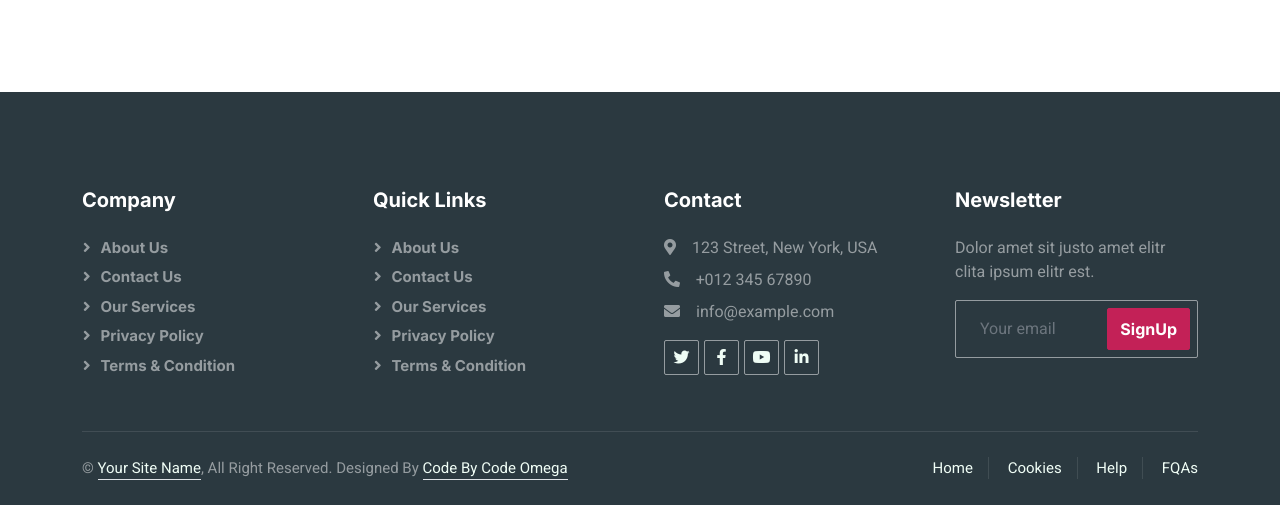
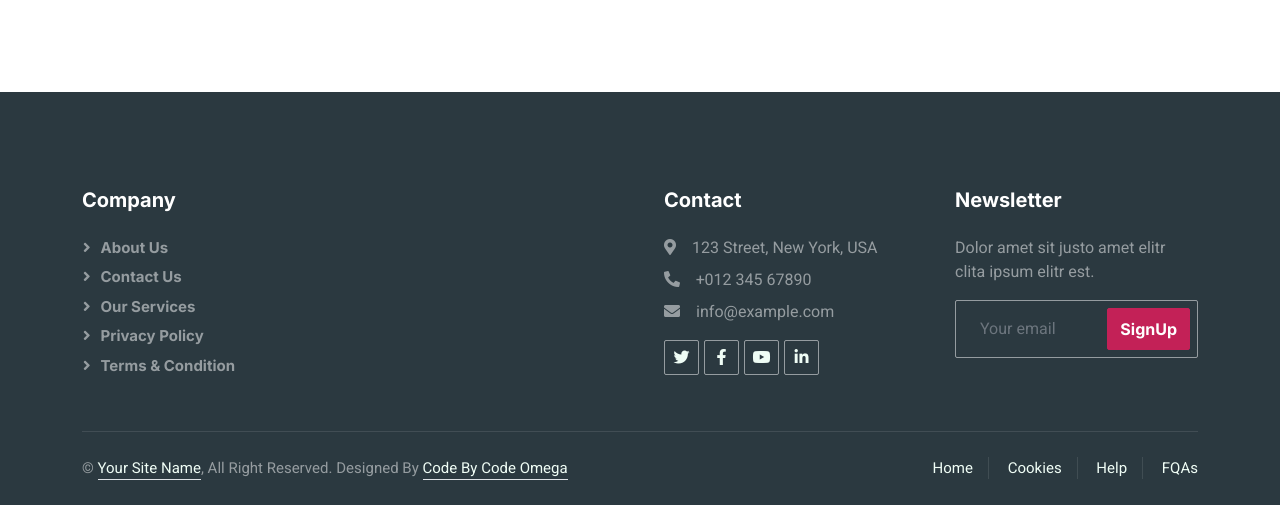
Before and after one commit to Mehekjain05/SmartHire, a Flask app: page /about in a window 1280 px wide. Shown: the part 1066-1571 px from the top of the page. Run offline with Flask 3, Linux system fonts and the light colour scheme; some libraries are stand-ins or nearby versions.

Commit message:
just removed shit

```diff
--- a/templates/about.html
+++ b/templates/about.html
@@ -118,13 +118,16 @@
                         <a class="btn btn-link text-white-50" href="">Terms & Condition</a>
                     </div>
                     <div class="col-lg-3 col-md-6">
-                        <h5 class="text-white mb-4">Quick Links</h5>
+                    <!--    <h5 class="text-white mb-4">Quick Links</h5>
                         <a class="btn btn-link text-white-50" href="">About Us</a>
                         <a class="btn btn-link text-white-50" href="">Contact Us</a>
                         <a class="btn btn-link text-white-50" href="">Our Services</a>
                         <a class="btn btn-link text-white-50" href="">Privacy Policy</a>
                         <a class="btn btn-link text-white-50" href="">Terms & Condition</a>
+                                        I feel that this isnt needed.
+-->
                     </div>
+
                     <div class="col-lg-3 col-md-6">
                         <h5 class="text-white mb-4">Contact</h5>
                         <p class="mb-2"><i class="fa fa-map-marker-alt me-3"></i>123 Street, New York, USA</p>
```
